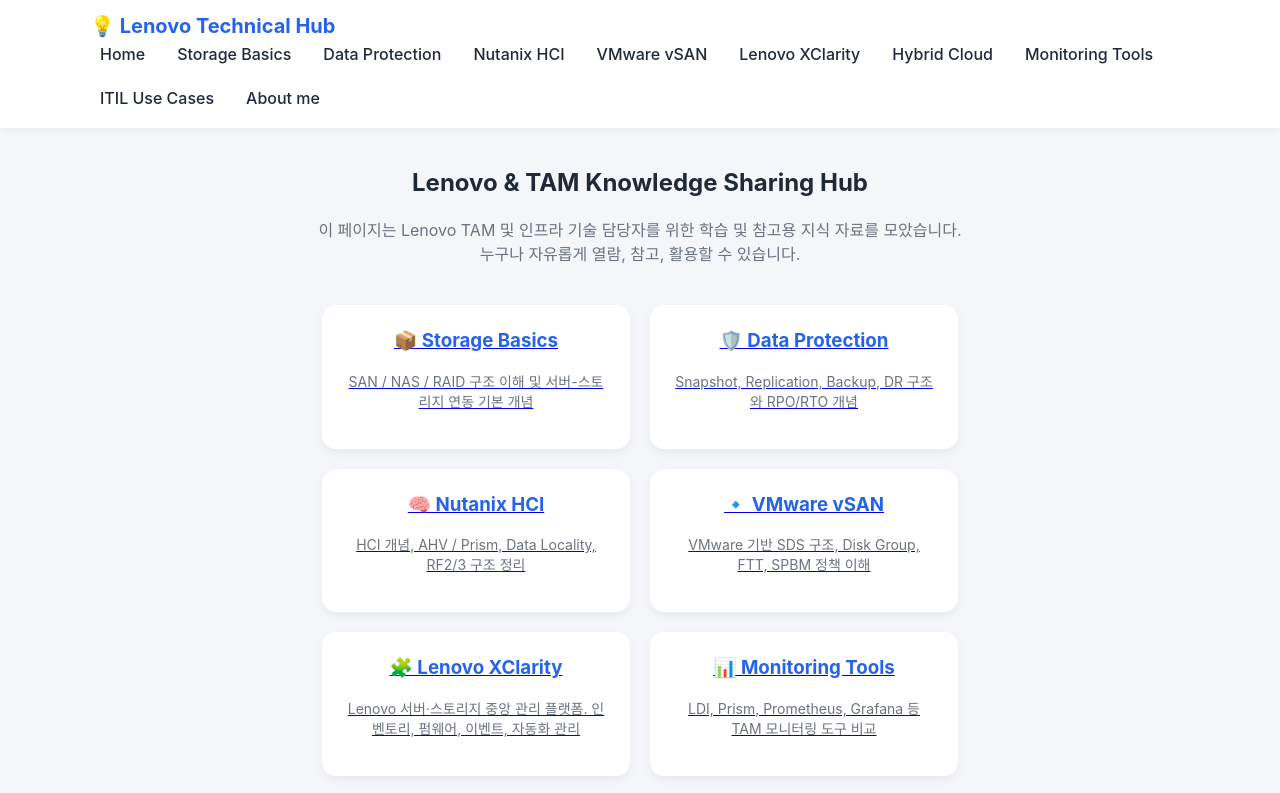
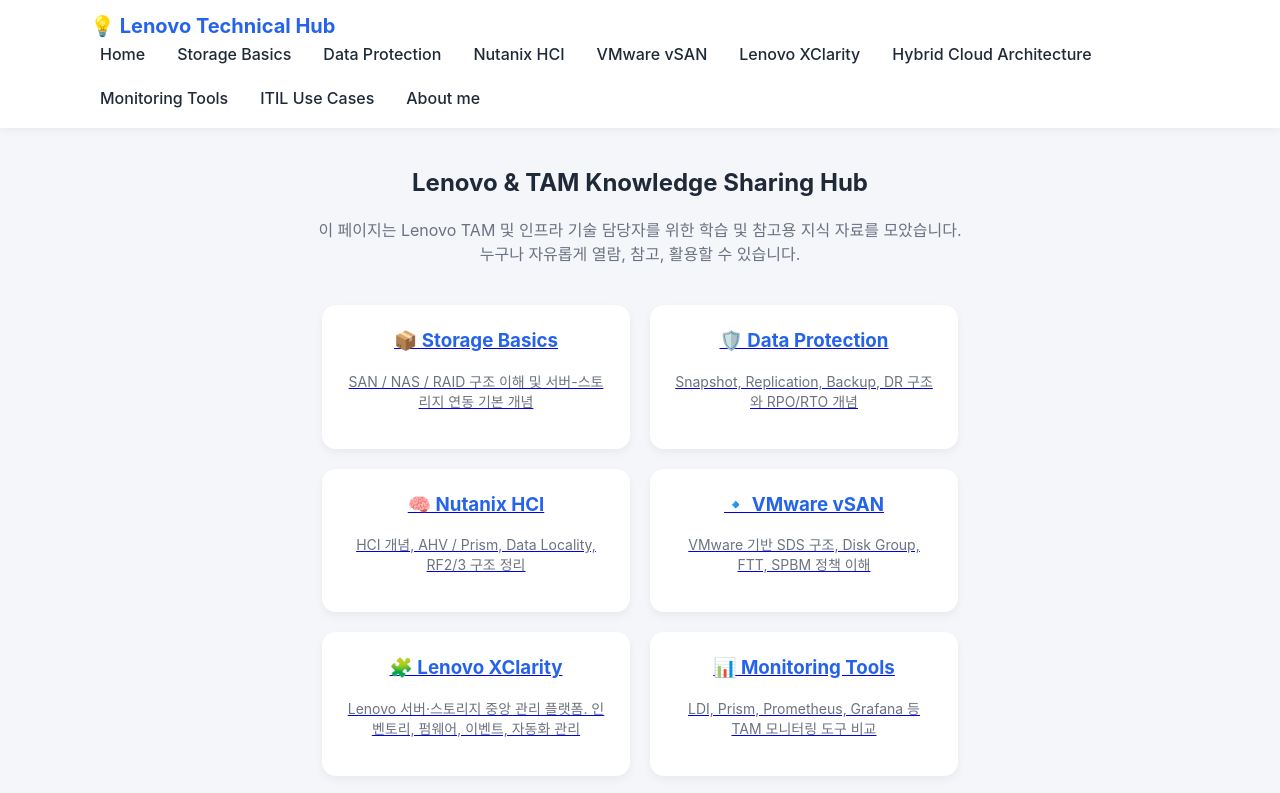
Before and after one commit to sujinchoo/SJC_knowledgebase, a plain HTML site: page index.html in a window 1280 px wide. Shown: the top 793 px of the page. Drawn offline with Linux system fonts and the light colour scheme.

Commit message:
Update header.html

```diff
--- a/header.html
+++ b/header.html
@@ -55,11 +55,10 @@
       <a href="nutanix_basics.html">Nutanix HCI</a>
       <a href="vsan_basics.html">VMware vSAN</a>
       <a href="xclarity.html">Lenovo XClarity</a>
-      <a href="hybrid_cloud.html">Hybrid Cloud</a>
+      <a href="hybrid_cloud.html">Hybrid Cloud Architecture</a>
       <a href="monitoring_tools.html">Monitoring Tools</a>
       <a href="itil_usecases.html">ITIL Use Cases</a>
-      <a href="about.html">About me </a>
-
+      <a href="about.html">About me</a>
     </div>
   </nav>
 </header>
```
